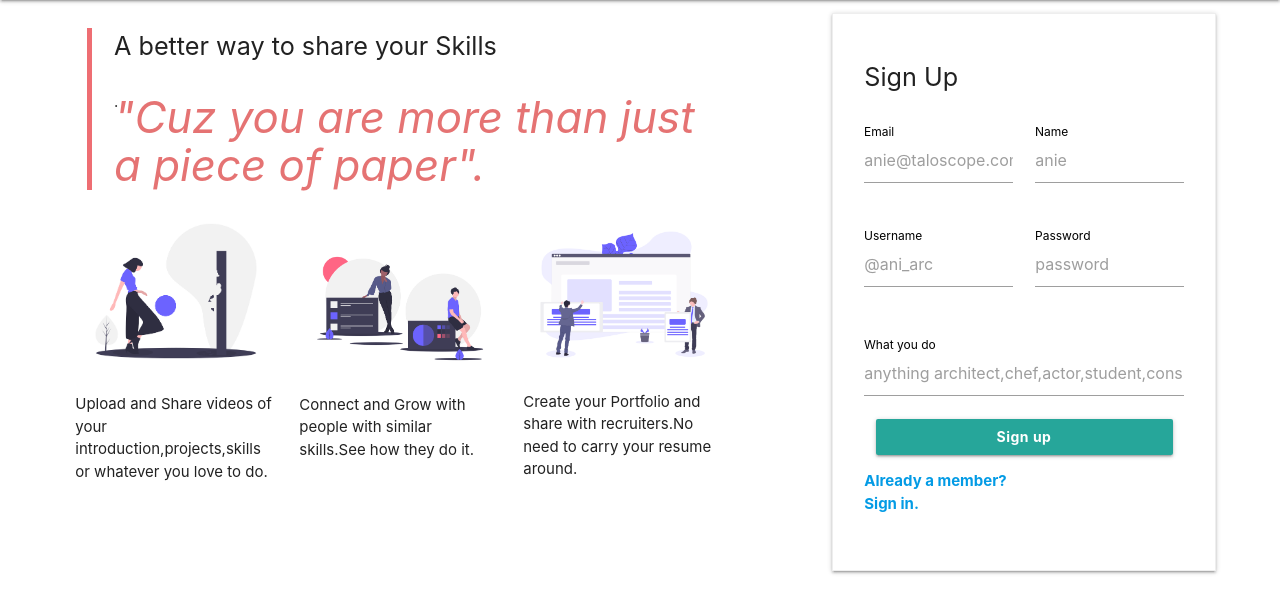
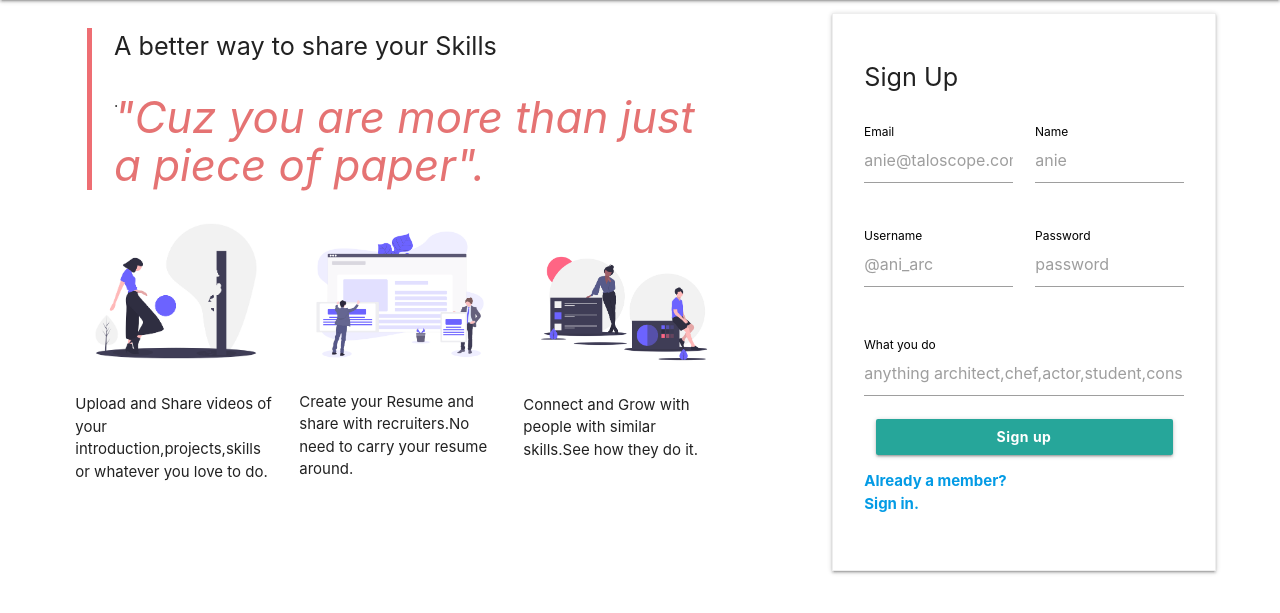
Before and after one commit to DeepakSingh9/taloscope-new, a Django app: page / in a window 1280 px wide. Shown: the part 50-663 px from the top of the page. Run offline with Django 3.2, Linux system fonts and the light colour scheme; some libraries are stand-ins or nearby versions.

Commit message:
'design'

```diff
--- a/signup/templates/signup.html
+++ b/signup/templates/signup.html
@@ -63,11 +63,12 @@
                     <p class="">Upload and Share videos of your introduction,projects,skills or whatever you love to do.</p>
                 </div>
                 <div class="col s4">
+                    <img src="{% static 'images/images/content.png' %}" style="width:100%;height:100%;margin-top:10px;">
+                    <p class="">Create your Resume and share with recruiters.No need to carry your resume around.</p>
+                </div>
+                <div class="col s4">
                     <img src="{% static 'images/images/creative.png' %}" style="width:100%;height:100%;margin-top:35px;">
-                    <p class="">Connect and Grow with people with similar skills.See how they do it.</p></div>
-                <div class="col s4">
-                    <img src="{% static 'images/images/content.png' %}" style="width:100%;height:100%;margin-top:10px;">
-                    <p class="">Create your Portfolio and share with recruiters.No need to carry your resume around.</p>
+                    <p class="">Connect and Grow with people with similar skills.See how they do it.</p>
                 </div>
             </div>
 
```
